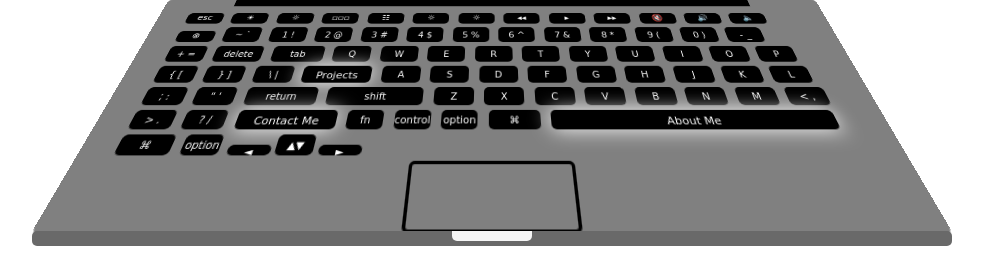
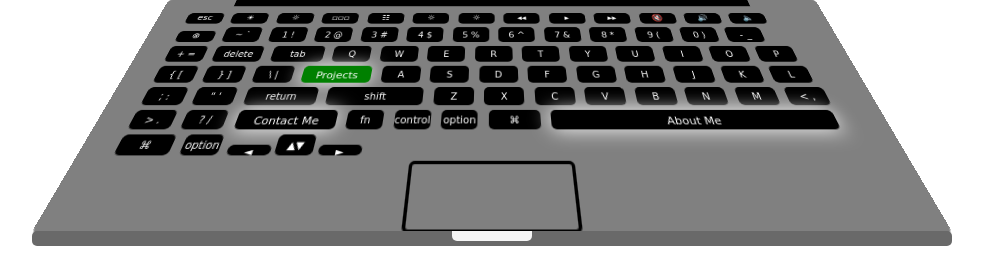
Before and after one commit to tarzioo/personal-portfolio, a PHP site: page /base.html in a window 1280 px wide, with the pointer over the restyled element. Shown: the part 349-604 px from the top of the page, without its empty margins (148-1131 px from the left). Run offline with PHP 8.4, Linux system fonts and the light colour scheme; some web fonts are replaced.

Commit message:
added color change to div when moveover

```diff
--- a/static/styles.css
+++ b/static/styles.css
@@ -228,6 +228,15 @@ body {
     -moz-box-shadow: 0 0 20px white;
     box-shadow:0 0 20px white;
 
+/*text-shadow: 0px  -1px 0px rgba(0,0,0,.5);
+-webkit-box-shadow: 0px 6px 0px #2b638f, 0px 3px 15px rgba(0,0,0,.4);
+-moz-box-shadow: 0px 6px 0px #2b638f, 0px 3px 15px rgba(0,0,0,.4);
+box-shadow: 0px 6px 0px #2b638f, 0px 3px 15px rgba(0,0,0,.4);*/
+
+}
+
+.keyboard-link:hover {
+    background-color: green;
 }
 
 .keyboard-link a {
```
